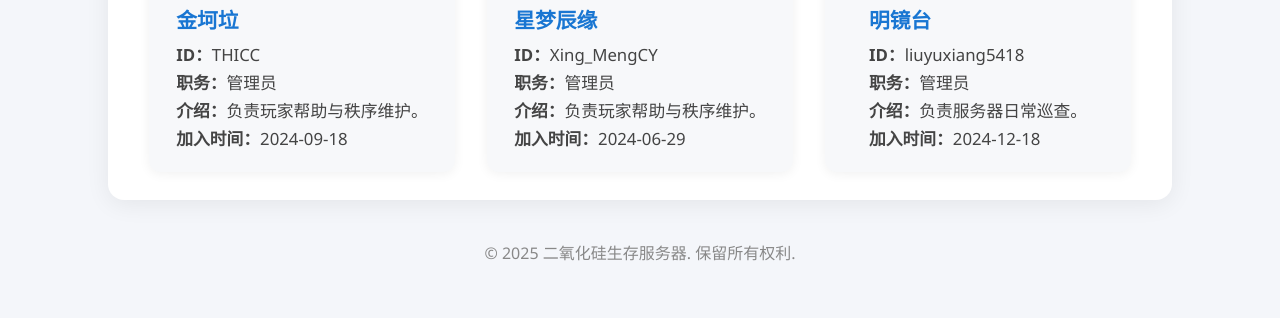
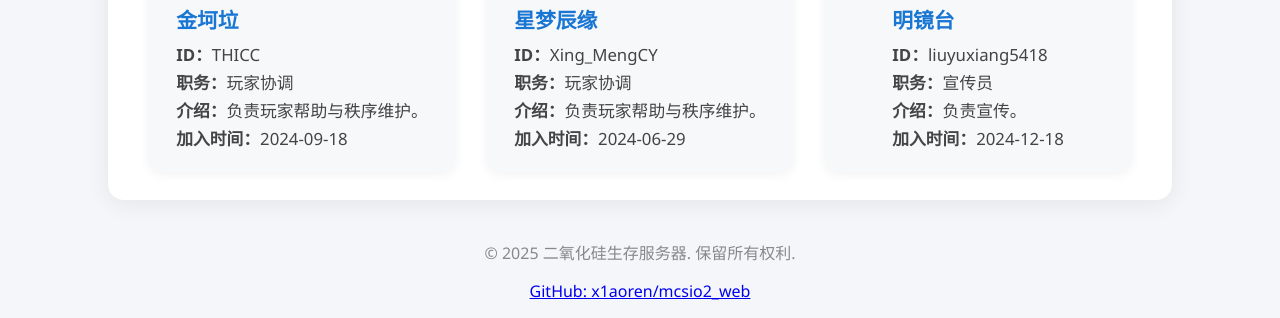
Before and after one commit to x1aoren/mcsio2_web, a plain HTML site: page team.html in a window 1280 px wide. Shown: the part 731-1049 px from the top of the page. Before the commit the page ends 1011 px from the top, so only its background shows below. Drawn offline with Linux system fonts and the light colour scheme; a script that the page names is missing.

Commit message:
在多个页面（index.html、rules.html、shop.html、team.html）中添加了GitHub链接和版权信息，同时更新了team.html中的职务信息，修改了部分管理员为玩家协调和宣传员。

```diff
--- a/team.html
+++ b/team.html
@@ -67,7 +67,7 @@
                 <div class="info">
                     <h2>金坷垃</h2>
                     <p><strong>ID：</strong>THICC</p>
-                    <p><strong>职务：</strong>管理员</p>
+                    <p><strong>职务：</strong>玩家协调</p>
                     <p><strong>介绍：</strong>负责玩家帮助与秩序维护。</p>
                     <p><strong>加入时间：</strong>2024-09-18</p>
                 </div>
@@ -80,7 +80,7 @@
                 <div class="info">
                     <h2>星梦辰缘</h2>
                     <p><strong>ID：</strong>Xing_MengCY</p>
-                    <p><strong>职务：</strong>管理员</p>
+                    <p><strong>职务：</strong>玩家协调</p>
                     <p><strong>介绍：</strong>负责玩家帮助与秩序维护。</p>
                     <p><strong>加入时间：</strong>2024-06-29</p>
                 </div>
@@ -93,8 +93,8 @@
                 <div class="info">
                     <h2>明镜台</h2>
                     <p><strong>ID：</strong>liuyuxiang5418</p>
-                    <p><strong>职务：</strong>管理员</p>
-                    <p><strong>介绍：</strong>负责服务器日常巡查。</p>
+                    <p><strong>职务：</strong>宣传员</p>
+                    <p><strong>介绍：</strong>负责宣传。</p>
                     <p><strong>加入时间：</strong>2024-12-18</p>
                 </div>
             </div>
@@ -102,6 +102,7 @@
     </main>
     <footer>
         <p>&copy; 2025 二氧化硅生存服务器. 保留所有权利.</p>
+        <p><a href="https://github.com/x1aoren/mcsio2_web" target="_blank" rel="noopener">GitHub: x1aoren/mcsio2_web</a></p>
     </footer>
     <script src="team.js"></script>
 </body>
```
Also changed, not shown: index.html (+1 -0 lines), rules.html (+4 -0 lines), shop.html (+4 -0 lines), 1 other file.
